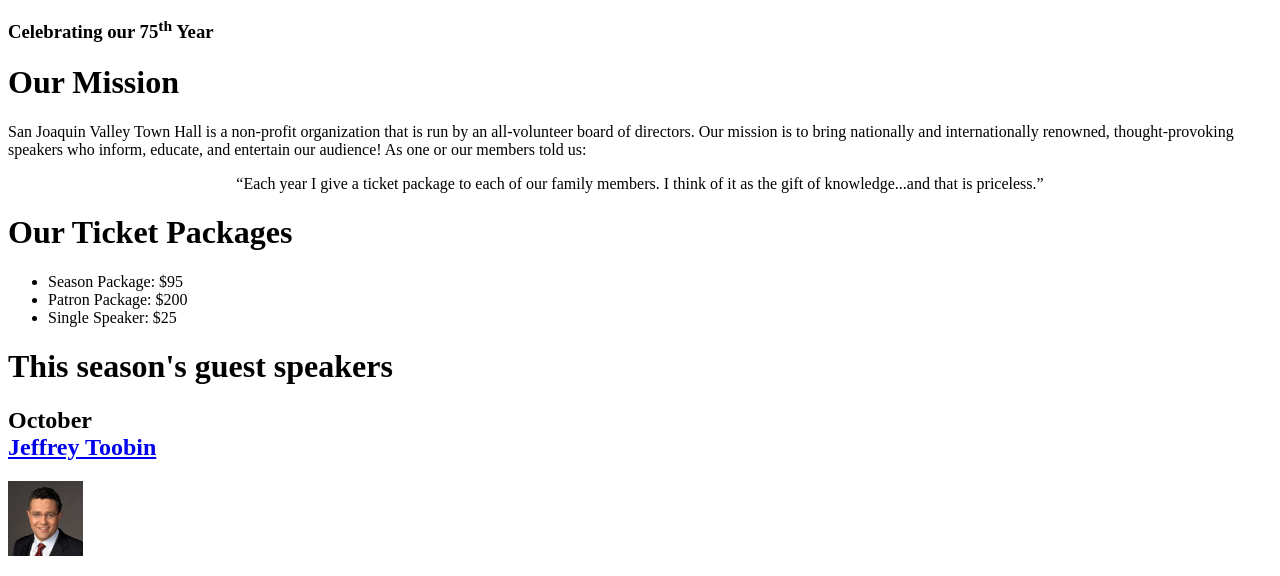
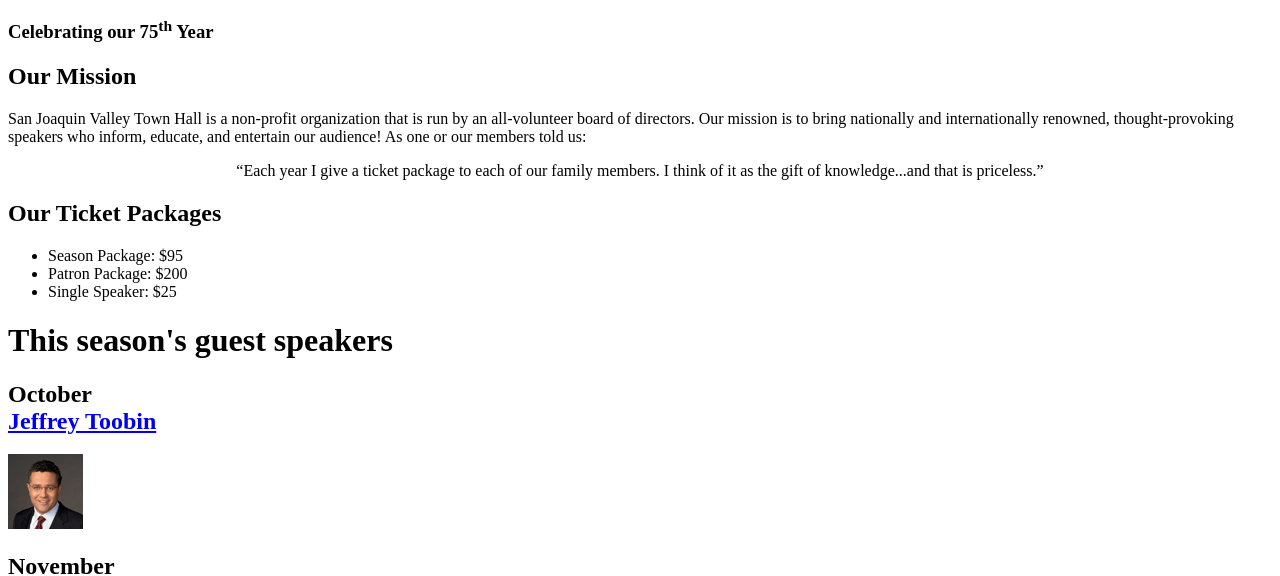
Before and after one commit to cl598/A08, a plain HTML site: page index.html in a window 1280 px wide. Shown: the part 142-718 px from the top of the page. Drawn offline with Linux system fonts and the light colour scheme.

Commit message:
changed the <h> tag
"Our Mission" and "Our Ticket Packages" <h1> to <h2>

```diff
--- a/index.html
+++ b/index.html
@@ -16,11 +16,11 @@
 	</header>
 
 	<main>
-		<h1>Our Mission</h1>
+		<h2>Our Mission</h2>
 			<p>San Joaquin Valley Town Hall is a non-profit organization that is run by an all-volunteer board of directors. Our mission is to bring nationally and internationally renowned, thought-provoking speakers who inform, educate, and entertain our audience! As one or our members told us:</p>
 			<p style="text-align: center"><q>Each year I give a ticket package to each of our family members. I think of it as the gift of knowledge...and that is priceless.</q></p>
 
-		<h1>Our Ticket Packages</h1>
+		<h2>Our Ticket Packages</h2>
 			<ul>
 				<li>Season Package: $95</li>
 				<li>Patron Package: $200</li>
```
